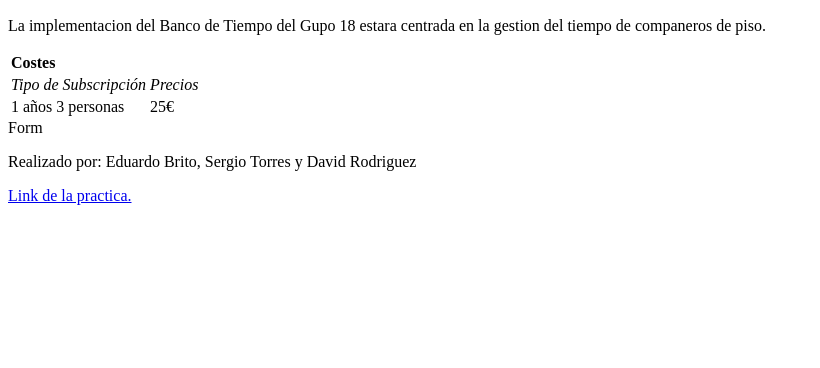
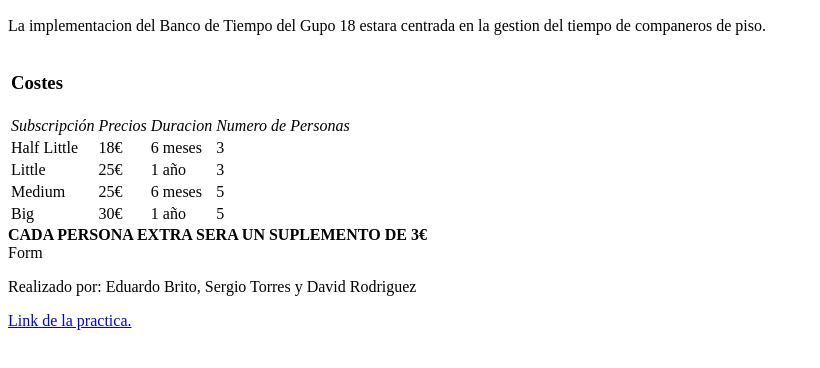
Before and after one commit to eduardobritosan/uya-practica-1, a plain HTML site: page practica-2/index.html in a window 1280 px wide. Shown: the part 148-516 px from the top of the page, without its empty margins (0-820 px from the left). Drawn offline with Linux system fonts and the light colour scheme.

Commit message:
Tabla terminada practica-2

```diff
--- a/practica-2/index.html
+++ b/practica-2/index.html
@@ -24,18 +24,49 @@
 
             <table>
                 <tr>
-                    <td><strong>Costes</strong> </td>
+                    <td><strong><h3>Costes</h3></strong> </td>
                 </tr>
                 <tr>
 
-                    <td><em>Tipo de Subscripción</em></td>
+                    <td><em>Subscripción</em></td>
                     <td><em>Precios</em></td>
+                    <td><em>Duracion</em></td>
+                    <td><em>Numero de Personas</em></td>
                 </tr>
                 <tr>
-                    <td>1 años 3 personas</td>
+
+                    <td>Half Little</td>
+                    <td>18€</td>
+                    <td>6 meses</td>
+                    <td> 3 </td>
+                </tr>
+                <tr>
+
+                    <td>Little</td>
                     <td>25€</td>
+                    <td>1 año</td>
+                    <td> 3 </td>
                 </tr>
+                <tr>
+
+                    <td>Medium</td>
+                    <td>25€</td>
+                    <td>6 meses</td>
+                    <td> 5 </td>
+
+                </tr>
+                <tr>
+
+                    <td>Big</td>
+                    <td>30€</td>
+                    <td>1 año</td>
+                    <td> 5 </td>
+
+                </tr>
+
             </table>
+            <caption><strong>CADA PERSONA EXTRA SERA UN SUPLEMENTO DE 3€</strong></caption>
+
         </section>
         <section>
             Form
```
